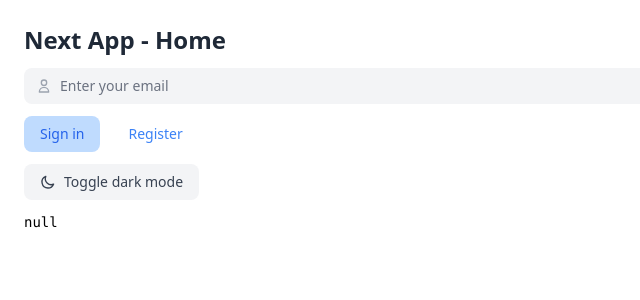
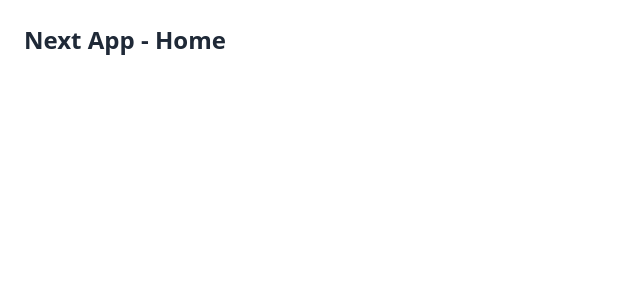
Before and after one commit to floriaaan/next-tailwind-auth-ts-starter, a Next.js app: page / in a window 1280 px wide. Shown: the top 300 px of the page, without its empty margins (0-640 px from the left). Built offline with nearby package versions, Linux system fonts and the light colour scheme.

Commit message:
init: remove unused code

```diff
--- a/pages/_app.tsx
+++ b/pages/_app.tsx
@@ -1,16 +1,8 @@
 import "../styles/globals.css";
 import type { AppProps } from "next/app";
-import { AuthProvider } from "../hooks/useAuth";
-import { ThemeProvider } from "next-themes";
 
 function MyApp({ Component, pageProps }: AppProps) {
-  return (
-    <ThemeProvider attribute="class">
-      <AuthProvider>
-        <Component {...pageProps} />
-      </AuthProvider>
-    </ThemeProvider>
-  );
+  return <Component {...pageProps} />;
 }
 
 export default MyApp;
--- a/pages/index.tsx
+++ b/pages/index.tsx
@@ -1,99 +1,12 @@
 import type { NextPage } from "next";
-import { useAuth } from "../hooks/useAuth";
-import { MoonIcon, SunIcon, UserIcon } from "@heroicons/react/outline";
-import { useEffect, useState } from "react";
-import { classes } from "../utils/classes";
-import { emailValidator } from "../utils/validators";
-import { useTheme } from "next-themes";
 
 const Home: NextPage = () => {
-  const { user, signIn, signOut, register } = useAuth();
-  const { theme, setTheme } = useTheme();
-
-  const [email, setEmail] = useState("");
-  const [emailError, setEmailError] = useState("");
-
-  useEffect(() => {
-    if (email !== "") setEmailError(emailValidator(email));
-  }, [email]);
-
   return (
     <div className="flex flex-col h-screen p-6 space-y-3 bg-white dark:bg-black">
       <h1 className="text-2xl font-bold text-gray-800 dark:text-gray-200">
         {process.env.NEXT_PUBLIC_APP_NAME} - Home
       </h1>
 
-      {!user && (
-        <div className="flex flex-col space-y-3">
-          <label className="relative w-full md:w-3/5">
-            <UserIcon className="absolute w-4 h-4 text-gray-400 duration-300 transform -translate-y-1/2 pointer-events-none focus-within:text-gray-600 top-1/2 left-3" />
-            <input
-              id="search"
-              name="search"
-              type="text"
-              autoComplete="off"
-              value={email}
-              onChange={(e) => setEmail(e.target.value)}
-              required
-              className={classes(
-                "input pr-5 py-2 pl-[2.25rem] placeholder-gray-500 w-full text-ellipsis",
-                emailError !== "" && email !== "" && "invalid"
-              )}
-              placeholder="Enter your email"
-            />
-          </label>
-          {emailError !== "" && (
-            <p className="text-xs italic text-red-500">{emailError}</p>
-          )}
-        </div>
-      )}
-
-      <div className="inline-flex items-center space-x-3">
-        {!user && (
-          <>
-            <button
-              onClick={() => signIn(email, "MyPasswordIsDefinitelyNotPassword")}
-              className="btn-blue"
-            >
-              Sign in
-            </button>
-            <button
-              onClick={() =>
-                register(
-                  email,
-                  "MyPasswordIsDefinitelyNotPassword",
-                  "John Doe",
-                  "https://placeimg.com/64/64/any"
-                )
-              }
-              className="btn-text-blue"
-            >
-              Register
-            </button>
-          </>
-        )}
-        {user && (
-          <button onClick={() => signOut()} className="btn-red">
-            Sign out
-          </button>
-        )}
-      </div>
-
-      <button
-        className="btn-gray w-max"
-        onClick={() =>
-          theme === "dark" ? setTheme("light") : setTheme("dark")
-        }
-      >
-        {theme === "dark" ? (
-          <SunIcon className="w-4 h-4 mr-2 shrink-0" />
-        ) : (
-          <MoonIcon className="w-4 h-4 mr-2 shrink-0" />
-        )}
-        Toggle dark mode
-      </button>
-
-      <pre className="text-sm">{JSON.stringify(user, undefined, 2)}</pre>
     </div>
   );
 };
```
